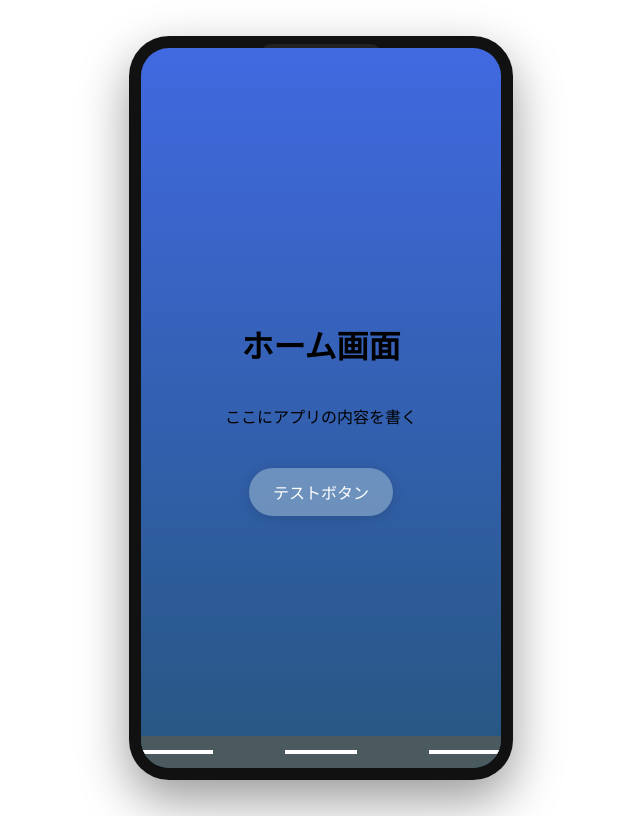
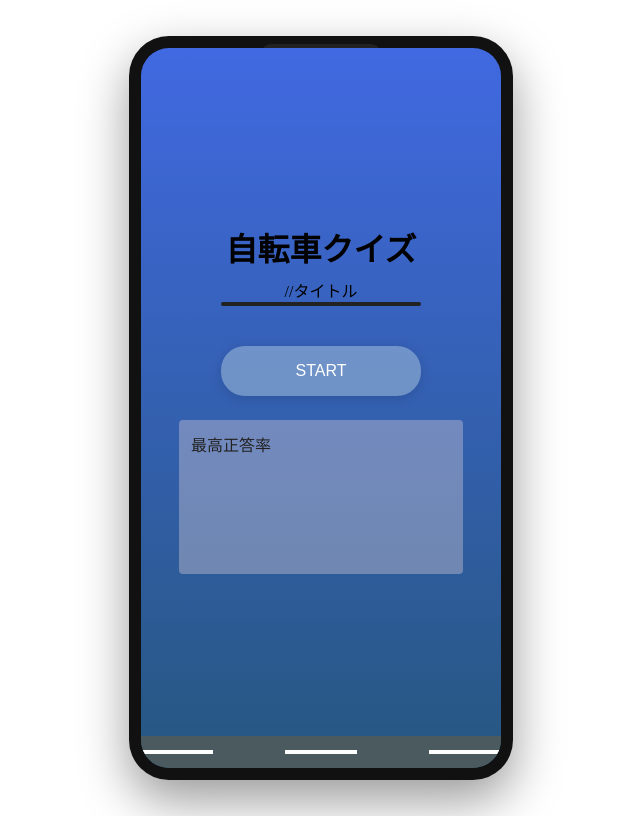
Before and after one commit to ochimasato0186/P.P_front, a Next.js app: page /home in a window 1280 px wide. Shown: the whole page, without its empty margins (319-959 px from the left). Built offline with nearby package versions, Linux system fonts and the light colour scheme.

Commit message:
ホーム画面作成

```diff
--- a/app/home/page.tsx
+++ b/app/home/page.tsx
@@ -1,9 +1,9 @@
-
 "use client";
 import TimeButton from "../../components/TimeButton";
 import Road from "../../components/Road";
 import { useContext } from "react";
 import { FrameContext } from "../../components/PhoneFrame";
+import TimeBox from "../../components/TimeBox";
 
 export default function HomePage() {
   const hour = new Date().getHours();
@@ -23,9 +23,11 @@ export default function HomePage() {
             flexDirection: "column",
           }}
         >
-          <h1>ホーム画面</h1>
-          <p>ここにアプリの内容を書く</p>
-          <TimeButton label="テストボタン" hour={hour} />
+          <h1 style={{ marginBottom: 8 }}>自転車クイズ</h1>//タイトル
+          <div style={{ width: 200, height: 4, background: '#222', borderRadius: 2, marginBottom: 16 }} />
+          <TimeButton label="START" hour={hour} style={{ width: 200, height: 50 }} />
+          <div style={{ height: 24 }} />
+          <TimeBox hour={hour} width={260} height={130}>最高正答率</TimeBox>
         </main>
         {frameOn && <Road insideFrame={true} />}
       </div>
```
